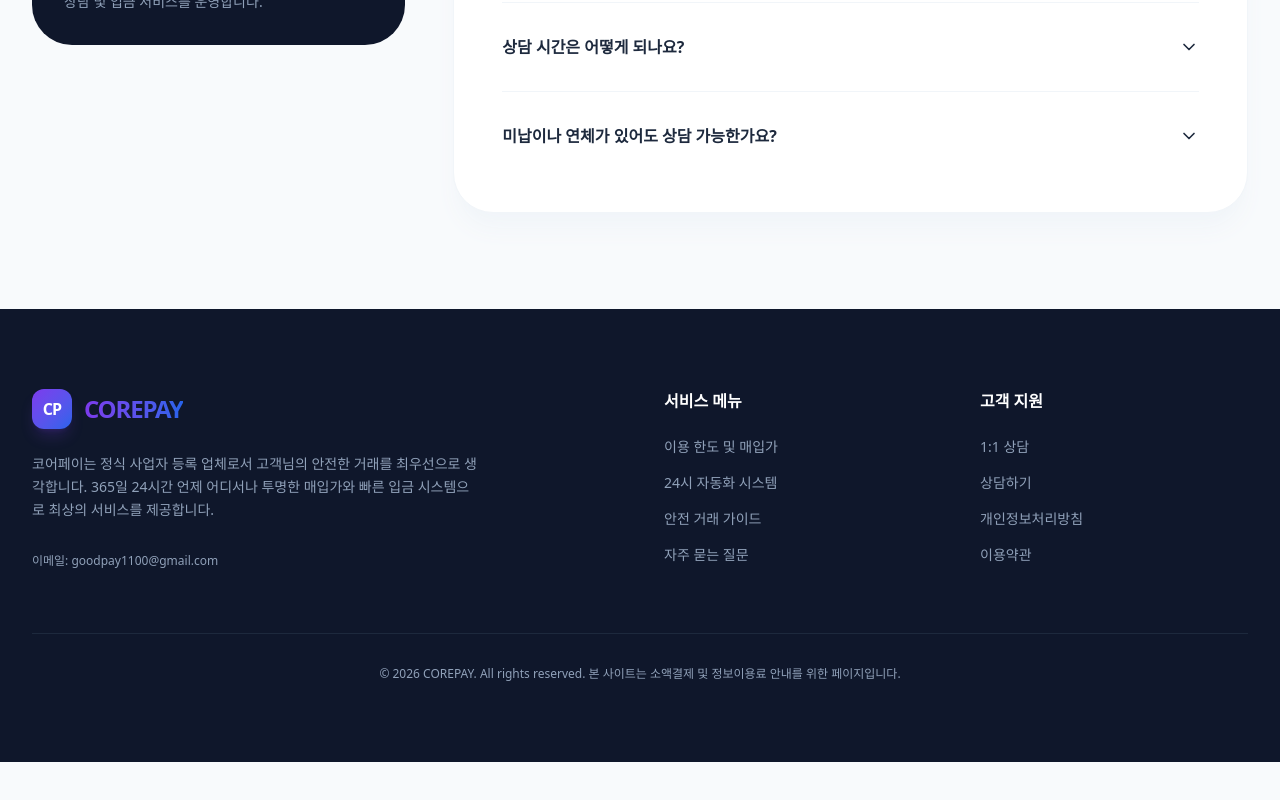
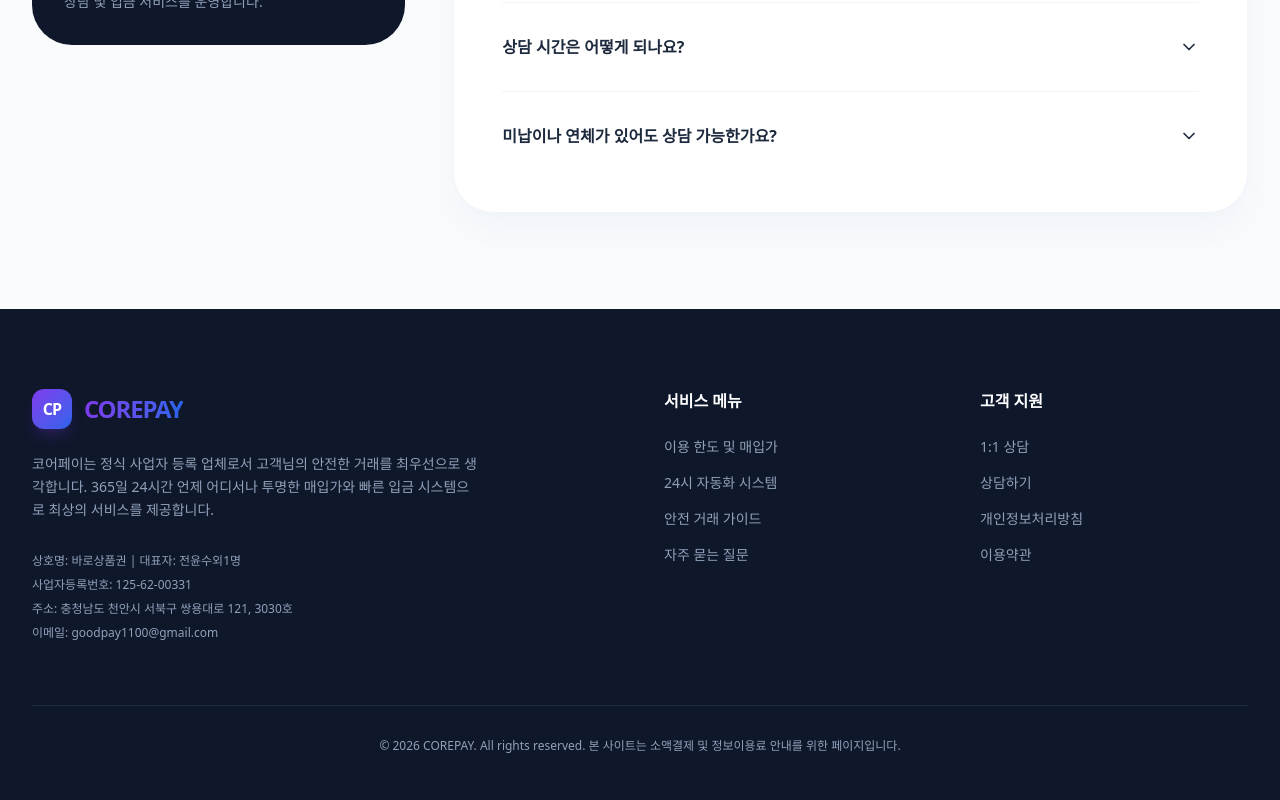
Before and after one commit to cowcow119900-creator/corepay, a React (Vite) app: page /support in a window 1280 px wide. Shown: the part 701-1501 px from the top of the page. Before the commit the page ends 1463 px from the top, so only its background shows below. Built offline with nearby package versions, Linux system fonts and the light colour scheme.

Commit message:
feat: Add company registration details to footer
Includes company name, representative name, business registration number, and address in the footer to enhance transparency and provide essential information to users.

```diff
--- a/src/components/Footer.tsx
+++ b/src/components/Footer.tsx
@@ -22,6 +22,9 @@
               365일 24시간 언제 어디서나 투명한 매입가와 빠른 입금 시스템으로 최상의 서비스를 제공합니다.
             </p>
             <div className="mt-8 space-y-2 text-xs">
+              <p>상호명: 바로상품권 | 대표자: 전윤수외1명</p>
+              <p>사업자등록번호: 125-62-00331</p>
+              <p>주소: 충청남도 천안시 서북구 쌍용대로 121, 3030호</p>
               <p>이메일: goodpay1100@gmail.com</p>
             </div>
           </div>
```
